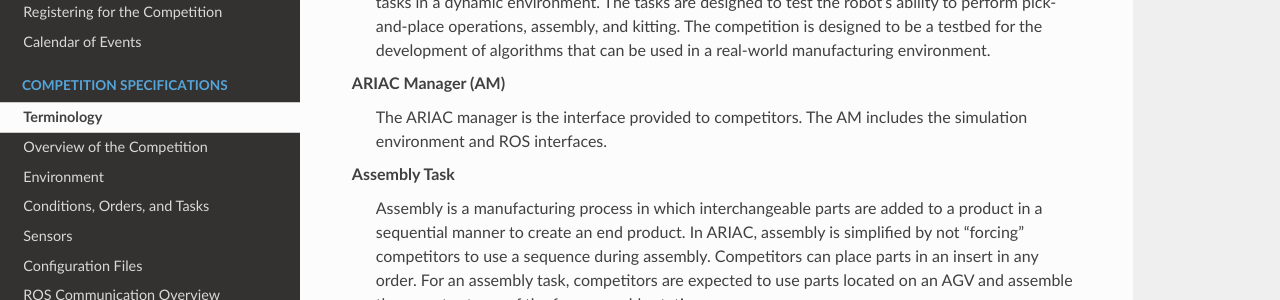
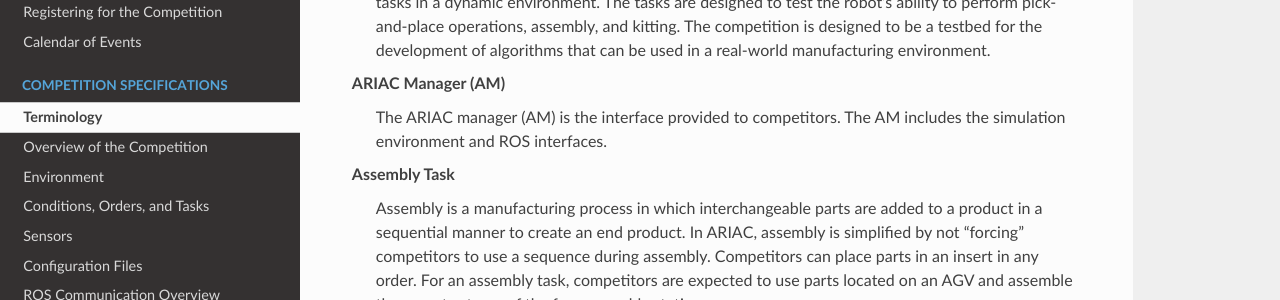
Before and after one commit to usnistgov/ARIAC, a Sphinx documentation site: the page built from docs/competition/terminology.rst, in a window 1280 px wide and 900 px high. Shown: the part 224-524 px from the top of the window. Built offline with Sphinx 7.4.7 and the Read the Docs theme 2.0.0, drawn with Linux system fonts in a browser that asks for light colours.

Commit message:
added section on tf

```diff
--- a/docs/competition/terminology.rst
+++ b/docs/competition/terminology.rst
@@ -12,7 +12,7 @@
       The competitor control system (CCS) is the software that is provided by competitors. The CCS is responsible for communicating with the competition environment and executing the tasks.
 
     ARIAC Manager (AM)
-      The ARIAC manager is the interface provided to competitors. The AM includes the simulation environment and ROS interfaces.
+      The ARIAC manager (AM) is the interface provided to competitors. The AM includes the simulation environment and ROS interfaces.
 
     Competitor
       Person competing in ARIAC. Sometimes competitor is referred as "team" or "participant".
```
Also changed, not shown: docs/competition/overview.rst (renamed from docs/competition/overview.md, +23 -1 lines).
